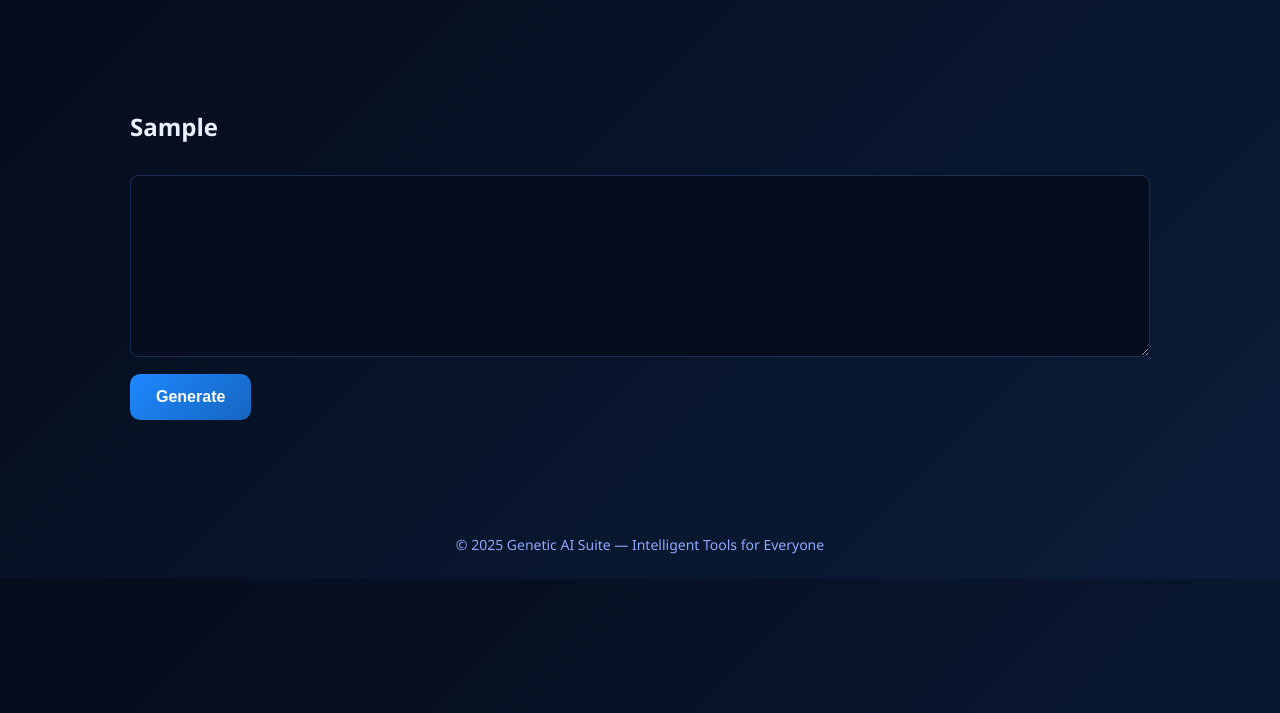
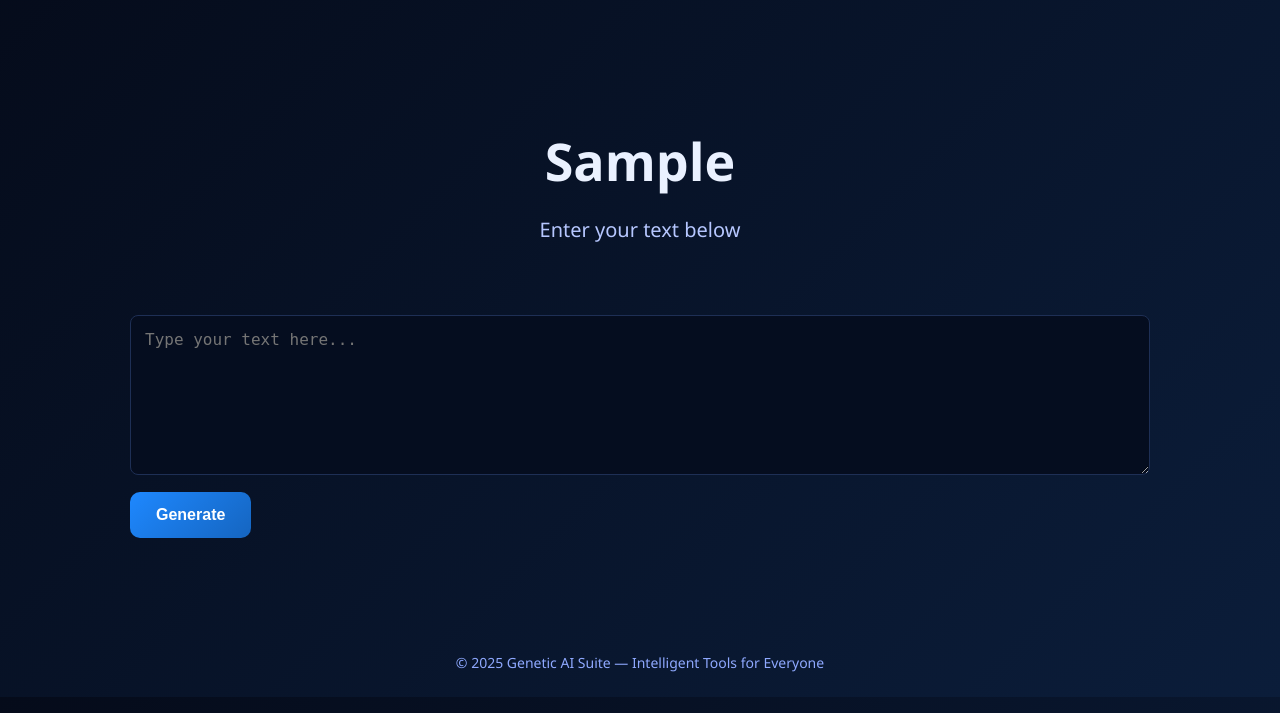
Before and after one commit to supreme-ai-gif/Genetic-suite, a Flask app: a page that uses templates/tool.html in a window 1280 px wide. Shown: the part 87-800 px from the top of the page. Run offline with Flask 3, Linux system fonts and the light colour scheme; the visitor is signed in with stand-in values (Sample User, id 1).

Commit message:
Enhance tool.html layout and form elements

```diff
--- a/templates/tool.html
+++ b/templates/tool.html
@@ -1,8 +1,15 @@
 {% extends 'layout.html' %}
 {% block content %}
-<h2>{{ name|capitalize }}</h2>
+
+<div class="hero">
+  <h1>{{ name|capitalize }}</h1>
+  <p>Enter your text below</p>
+</div>
+
 <form method="post">
-<textarea name="text" rows="8"></textarea>
-<button>Generate</button>
+  <textarea name="text" placeholder="Type your text here..."></textarea>
+  <br>
+  <button>Generate</button>
 </form>
+
 {% endblock %}
```
